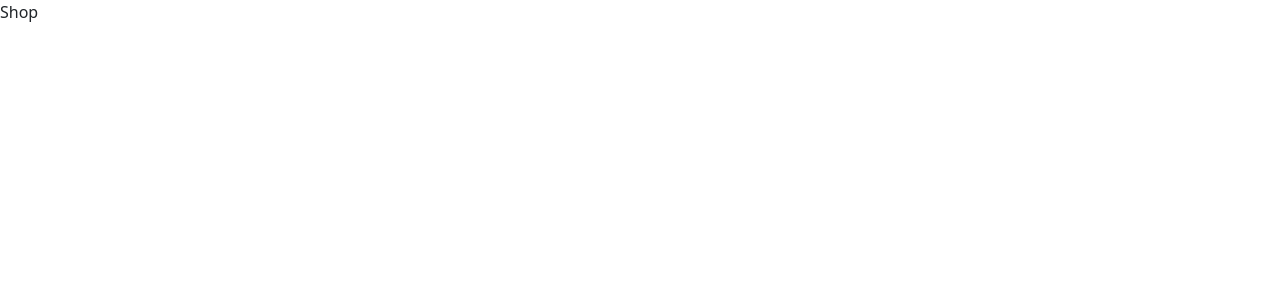
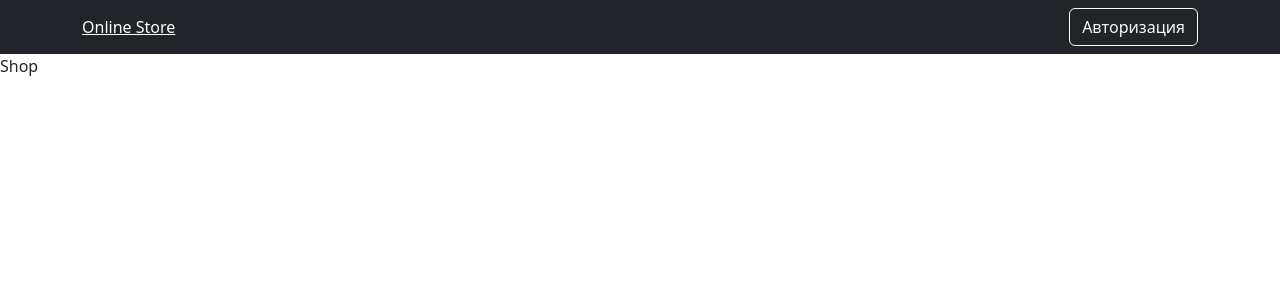
Before and after one commit to egorystuff/online-store, a React (Create React App) app in the folder client/: page / in a window 1280 px wide. Shown: the top 300 px of the page. Built offline with nearby package versions, Linux system fonts and the light colour scheme.

Commit message:
new update

```diff
--- a/client/public/index.html
+++ b/client/public/index.html
@@ -9,7 +9,7 @@
       integrity="sha384-9ndCyUaIbzAi2FUVXJi0CjmCapSmO7SnpJef0486qhLnuZ2cdeRhO02iuK6FUUVM"
       crossorigin="anonymous" />
 
-    <title>React App</title>
+    <title>Online Store</title>
   </head>
   <body>
     <noscript>You need to enable JavaScript to run this app.</noscript>
--- a/client/src/App.js
+++ b/client/src/App.js
@@ -1,10 +1,12 @@
 import React from "react";
 import { BrowserRouter } from "react-router-dom";
 import AppRouter from "./components/AppRouter";
+import NavBar from "./components/NavBar";
 
 const App = () => {
   return (
     <BrowserRouter>
+      <NavBar />
       <AppRouter />
     </BrowserRouter>
   );
--- a/client/src/components/AppRouter.js
+++ b/client/src/components/AppRouter.js
@@ -1,14 +1,17 @@
-import React from "react";
+import React, { useContext } from "react";
 import { Routes, Route, Navigate } from "react-router-dom";
 import { authRoutes, publicRoutes } from "../routes";
 import { SHOP_ROUTE } from "../utils/consts";
+import { Context } from "..";
 
 const AppRouter = () => {
-  const isAuth = false;
+  const { user } = useContext(Context);
+
+  console.log(user);
 
   return (
     <Routes>
-      {isAuth === true &&
+      {user.isAuth === true &&
         authRoutes.map(({ path, Component }) => <Route key={path} path={path} element={<Component />} exact />)}
 
       {publicRoutes.map(({ path, Component }) => (
--- /dev/null
+++ b/client/src/components/NavBar.js
@@ -0,0 +1,45 @@
+import React, { useContext } from "react";
+import { Context } from "../index";
+
+import Navbar from "react-bootstrap/Navbar";
+import Button from "react-bootstrap/Button";
+import Container from "react-bootstrap/Container";
+import Nav from "react-bootstrap/Nav";
+
+import { SHOP_ROUTE } from "../utils/consts";
+import { NavLink } from "react-router-dom";
+import { observer } from "mobx-react-lite";
+
+const NavBar = observer(() => {
+  const { user } = useContext(Context);
+
+  return (
+    <>
+      <Navbar bg='dark' data-bs-theme='dark'>
+        <Container>
+          <NavLink style={{ color: "white" }} to={SHOP_ROUTE}>
+            Online Store
+          </NavLink>
+          {user.isAuth ? (
+            <Nav className='ml-auto'>
+              <Button variant='outline-light' type='submit'>
+                Админ панель
+              </Button>
+              <Button variant='outline-light' type='submit' className='ml-2'>
+                Войти
+              </Button>
+            </Nav>
+          ) : (
+            <Nav className='ml-auto'>
+              <Button variant='outline-light' type='submit' onClick={() => user.setIsAuth(true)}>
+                Авторизация
+              </Button>
+            </Nav>
+          )}
+        </Container>
+      </Navbar>
+    </>
+  );
+});
+
+export default NavBar;
--- a/client/src/index.js
+++ b/client/src/index.js
@@ -1,10 +1,18 @@
-import React from "react";
+import React, { createContext } from "react";
 import ReactDOM from "react-dom/client";
 import App from "./App";
+import UserStore from "./store/UserStore.js";
+import DeviceStore from "./store/DeviceStore.js";
+
+export const Context = createContext(null);
 
 const root = ReactDOM.createRoot(document.getElementById("root"));
 root.render(
-  <React.StrictMode>
+  <Context.Provider
+    value={{
+      user: new UserStore(),
+      device: new DeviceStore(),
+    }}>
     <App />
-  </React.StrictMode>,
+  </Context.Provider>,
 );
--- /dev/null
+++ b/client/src/store/DeviceStore.js
@@ -0,0 +1,43 @@
+import { makeAutoObservable } from "mobx";
+
+export default class DeviceStore {
+  constructor() {
+    this._types = [
+      { id: 1, name: "Холодильник" },
+      { id: 2, name: "Смартфоны" },
+    ];
+
+    this._brands = [
+      { id: 1, name: "Samsung" },
+      { id: 2, name: "Apple" },
+    ];
+
+    this._devices = [
+      { id: 1, name: "Iphone 12 pro", price: 25000, rating: 5 },
+      { id: 2, name: "Iphone 13 pro", price: 25000, rating: 5 },
+      { id: 2, name: "Iphone 14 pro", price: 25000, rating: 5 },
+    ];
+
+    makeAutoObservable(this);
+  }
+
+  setTypes(types) {
+    this._types = types;
+  }
+  setBrands(brands) {
+    this._brands = brands;
+  }
+  setDevices(devices) {
+    this._devices = devices;
+  }
+
+  get types() {
+    return this._types;
+  }
+  get brands() {
+    return this._brands;
+  }
+  get devices() {
+    return this._devices;
+  }
+}
--- /dev/null
+++ b/client/src/store/UserStore.js.js
@@ -0,0 +1,23 @@
+import { makeAutoObservable } from "mobx";
+
+export default class UserStore {
+  constructor() {
+    this._isAuth = false;
+    this._user = {};
+    makeAutoObservable(this);
+  }
+
+  setIsAuth(bool) {
+    this._isAuth = bool;
+  }
+  setUser(user) {
+    this._user = user;
+  }
+
+  get isAuth() {
+    return this._isAuth;
+  }
+  get user() {
+    return this._user;
+  }
+}
```
Also changed, not shown: client/src/store/store.js (deleted).
